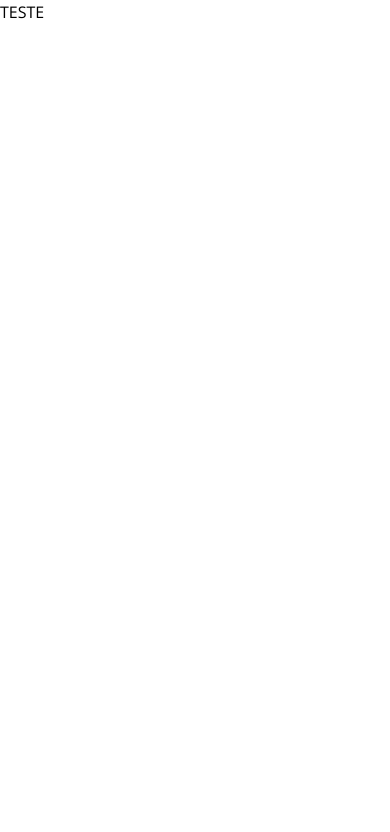
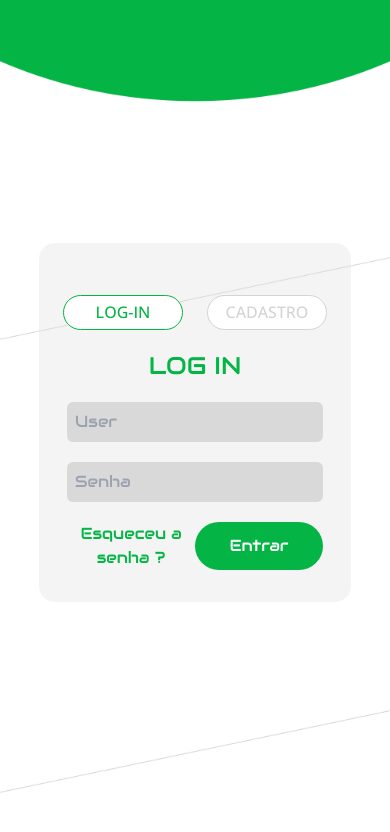
Before and after one commit to alejanicki/tcc-frontend, a Next.js app: page /login in a window 390 px wide. Shown: the top 832 px of the page. Built offline with nearby package versions, Linux system fonts and the light colour scheme.

Commit message:
feat: login page mobile

```diff
--- a/src/app/login/page.tsx
+++ b/src/app/login/page.tsx
@@ -1,7 +1,72 @@
+import Button from "@/components/button";
+import Input from "@/components/input";
+import Link from "next/link";
+
 export default function Login() {
   return (
-    <div>
-      <h1>TESTE</h1>
-    </div>
+    <main className="bg-[url('../../public/img/bg-login-mobile.png')] bg-cover bg-center w-screen h-screen">
+      <div className="flex h-screen">
+        <div className="flex-col m-auto w-4/5 h-auto p-3 bg-darkGrey-500/30 rounded-2xl md:h-4/5">
+          <div className="flex flex-col h-full my-auto justify-center">
+            <div className="flex max-w-full">
+              <div className="flex w-full justify-around mt-10">
+                <Link href={"/login"}>
+                  <Button
+                    color="third"
+                    style={{ width: "120px", height: "35px" }}
+                  >
+                    LOG-IN
+                  </Button>
+                </Link>
+                <Link href={"/register"}>
+                  <Button
+                    color="disabledTwo"
+                    style={{ width: "120px", height: "35px" }}
+                  >
+                    CADASTRO
+                  </Button>
+                </Link>
+              </div>
+            </div>
+            <h1 className=" mx-auto text-center text-primary-500 text-2xl font-audiowide my-5">
+              LOG IN
+            </h1>
+            <form className="flex-col mx-4">
+              <div>
+                <Input
+                  color="primary"
+                  type="text"
+                  placeholder="User"
+                  style={{ marginBottom: "20px", height: "40px" }}
+                />
+                <Input
+                  color="primary"
+                  type="password"
+                  placeholder="Senha"
+                  style={{ marginBottom: "20px", height: "40px" }}
+                />
+              </div>
+              <div className="flex flex-row-reverse font mb-5">
+                <Button
+                  type="submit"
+                  color="primary"
+                  style={{ width: "100%", padding: "7px auto" }}
+                >
+                  Entrar
+                </Button>
+                <Link href={"/recovery"} style={{width: "100%"}}>
+                  <Button
+                    color="secondary"
+                    style={{ padding: "7px auto" }}
+                  >
+                    Esqueceu a senha ?
+                  </Button>
+                </Link>
+              </div>
+            </form>
+          </div>
+        </div>
+      </div>
+    </main>
   );
 }
--- a/src/app/page.tsx
+++ b/src/app/page.tsx
@@ -1,4 +1,4 @@
-import Button from "@/components/Button";
+import Button from "@/components/button";
 import Link from "next/link";
 import "@fontsource/audiowide";
 
@@ -19,7 +19,7 @@ export default function Home() {
             </p>
           </div>
           <div className=" flex-col justify-center mx-14 my-auto text-3xl xl:ml-48 xl:mr-2 xl:text-5xl">
-            <Link href={"/deposit"}>
+            <Link href={"/login"}>
               <Button color="primary" style={{width: '88%', height: '115px'}}>DEPOSITAR</Button>
             </Link>
             <Link href={"/register"}>
--- a/src/components/Button.tsx
+++ b/src/components/Button.tsx
@@ -7,12 +7,14 @@ import "@fontsource/audiowide";
 
 
 const button = tv({
-    base: "flex items-center justify-center font-medium bg-zinc-500 text-white rounded-full m-2 active:opacity-80",
+    base: "flex items-center justify-center font-medium bg-zinc-500 text-white rounded-full active:opacity-80",
     variants: {
         color: {
             primary: "bg-primary-500 text-white font-audiowide",
             secondary: "bg-none-500 text-primary-500 font-audiowide",
-            third: "bg-red-500 text-white",
+            third: "bg-white text-primary-500 rounded-3xl border border-primary-500",
+            disabledOne: "bg-lightGrey-500",
+            disabledTwo: "bg-white text-lightGrey-500 rounded-3xl border border-lightGrey-500",
             success: "bg-emerald-500 text-white",
             loading: "bg-pink-600 text-white",
         },
--- /dev/null
+++ b/src/components/input.tsx
@@ -0,0 +1,24 @@
+import { tv } from 'tailwind-variants';
+
+const input = tv({
+    base: "flex w-full font-sm bg-darkGrey-500 rounded-md focus:outline-none px-2 py-0.5",
+    variants: {
+        color: {
+            primary: "bg-none text-white font-audiowide",
+            secondary: "bg-none-500 text-primary-500 font-audiowide",
+            third: "bg-white text-primary-500 rounded-3xl border border-primary-500",
+            disabledOne: "bg-lightGrey-500",
+            disabledTwo: "bg-white text-lightGrey-500 rounded-3xl border border-lightGrey-500",
+            success: "bg-emerald-500 text-white",
+            loading: "bg-pink-600 text-white",
+        },
+    }
+});
+
+export default function Input({color, ...props}) {
+    return (
+        <input className={input({ color })} {...props}>
+            {props.children}
+        </input>
+    )
+}
```
Also changed, not shown: public/img/bg-login-mobile.png (added).
